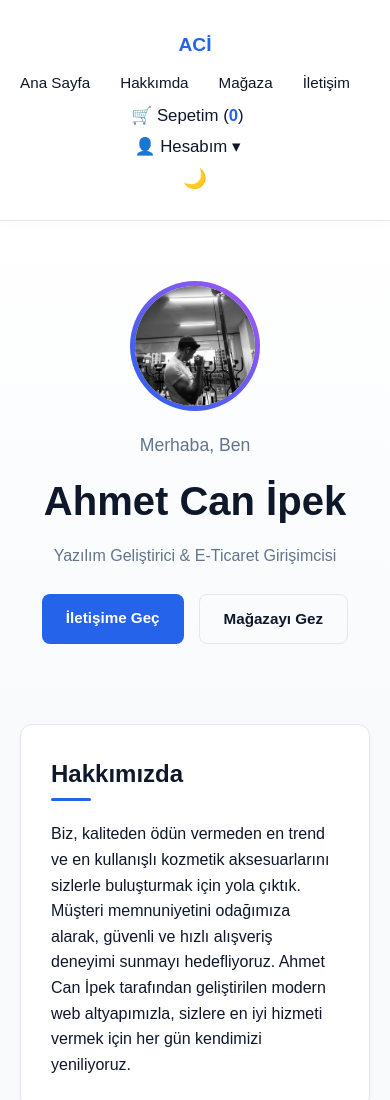
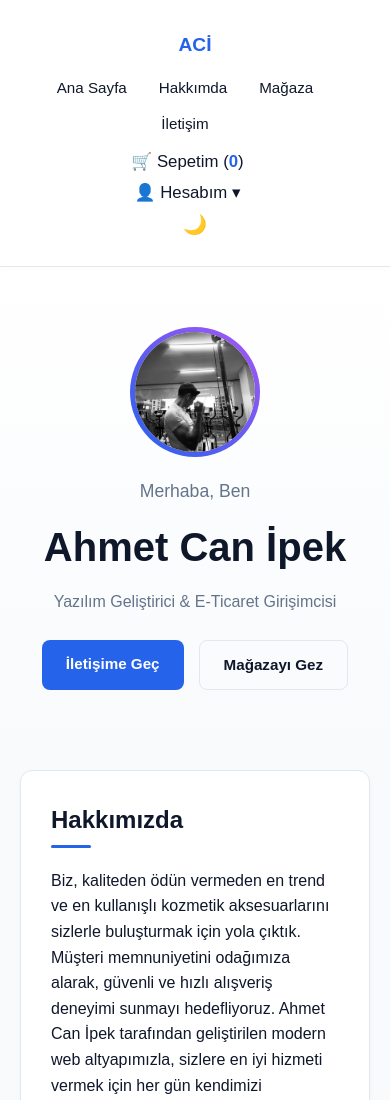
Before and after one commit to ahmetcanipek10/ilk-web-sitem, a plain HTML site: page index.html in a window 390 px wide. Shown: the top 1100 px of the page. Drawn offline with Linux system fonts and the light colour scheme.

Commit message:
Add files via upload

```diff
--- a/style.css
+++ b/style.css
@@ -517,8 +517,8 @@ footer {
     object-fit: contain;
     padding: 5px;
 }
-/* Telefonlar İçin Üst Menüyü Tamamen Düzenle */
-@media (max-width: 768px) {
+/* Sadece 768px ve daha küçük (Mobil) ekranlarda çalışır */
+@media screen and (max-width: 768px) {
     nav {
         display: flex !important;
         flex-direction: column !important;
@@ -527,17 +527,20 @@ footer {
         padding: 15px 0 !important;
     }
 
-    .nav-container {
+    nav .nav-container {
         display: flex !important;
         flex-direction: column !important;
         align-items: center !important;
         gap: 10px !important;
+        width: 100% !important;
     }
 
-    .nav-links {
+    nav .nav-links {
         display: flex !important;
+        flex-direction: row !important;
         flex-wrap: wrap !important;
         justify-content: center !important;
-        gap: 10px !important;
+        gap: 12px !important;
+        margin: 5px 0 !important;
     }
 }
```
